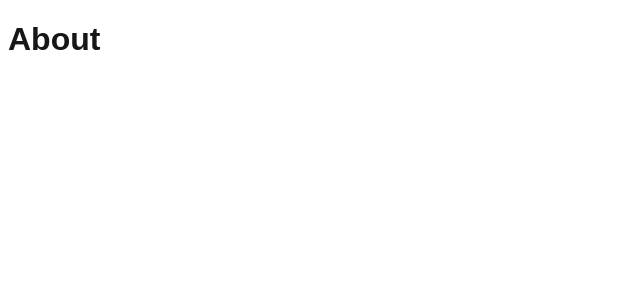
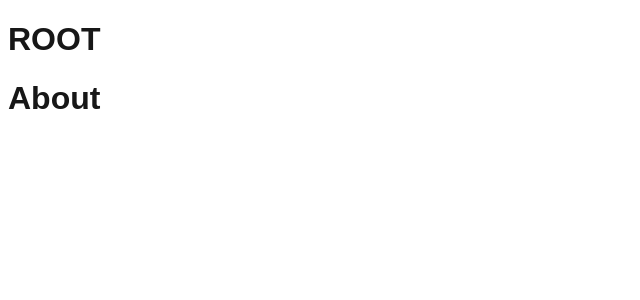
Before and after one commit to Maysha-Khanom-Moon/maths_by_mahir-asif, a Next.js app in the folder maths-with-mahir-asif/: page /about in a window 1280 px wide. Shown: the top 300 px of the page, without its empty margins (0-640 px from the left). Built offline with nearby package versions, Linux system fonts and the light colour scheme.

Commit message:
layout act as parent for this repo

```diff
--- /dev/null
+++ b/maths-with-mahir-asif/app/dashboard/layout.tsx
@@ -0,0 +1,12 @@
+import React from 'react'
+
+const Layout = ({ children }: {children: React.ReactNode}) => {
+  return (
+    <div>
+      <h1 className='text-3xl'>Dashboard Layout</h1>
+      { children }
+    </div>
+  )
+}
+
+export default Layout
--- a/maths-with-mahir-asif/app/layout.tsx
+++ b/maths-with-mahir-asif/app/layout.tsx
@@ -27,6 +27,7 @@
       <body
         className={`${geistSans.variable} ${geistMono.variable} antialiased`}
       >
+        <h1 className="text-3xl">ROOT</h1>
         {children}
       </body>
     </html>
```
Also changed, not shown: 1 other file (tests, documents, lock files or other folders).
